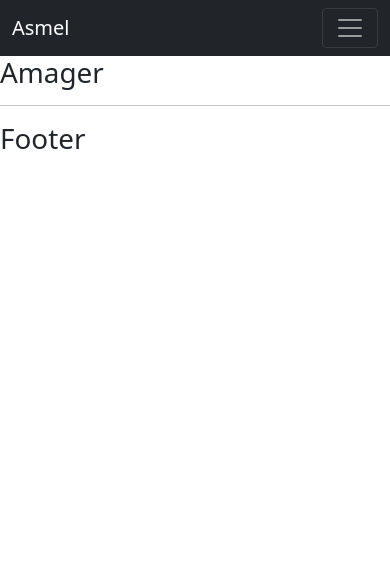
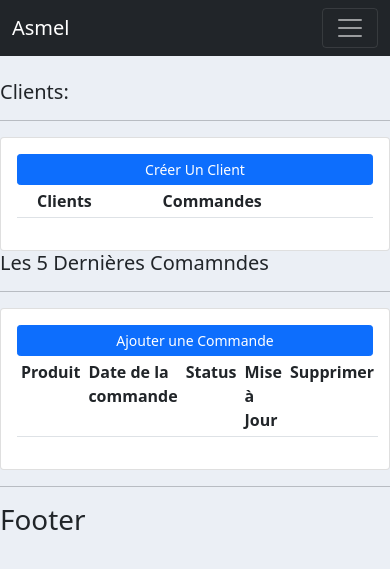
Before and after one commit to SelyanKab/Formation_Django, a Django app: page / in a window 390 px wide. Shown: the top 569 px of the page. Run offline with Django 3.2, Linux system fonts and the light colour scheme; lists and menus that the app fills with data are empty.

Commit message:
Aqaɛed n html

```diff
--- a/templates/main.html
+++ b/templates/main.html
@@ -7,6 +7,17 @@
     <link href="https://cdn.jsdelivr.net/npm/bootstrap@5.0.0-beta3/dist/css/bootstrap.min.css" rel="stylesheet"
           integrity="sha384-eOJMYsd53ii+scO/bJGFsiCZc+5NDVN2yr8+0RDqr0Ql0h+rP48ckxlpbzKgwra6" crossorigin="anonymous">
 
+    <style>
+
+		#logo{
+		}
+
+		body{
+			background-color: #ebeff5;
+		}
+
+
+	</style>
 
 </head>
 <body>
--- a/templates/produit/amager.html
+++ b/templates/produit/amager.html
@@ -2,6 +2,43 @@
 
 {% block amagbar %}
 
-<h1>Amager</h1>
+<br>
+<div class="row">
+	<div class="col-md-5">
+		<h5>Clients:</h5>
+		<hr>
+		<div class="card card-body">
+			<a class="btn btn-primary  btn-sm btn-block" href="">Créer Un Client</a>
+			<table class="table table-sm">
+				<tr>
+					<th></th>
+					<th>Clients</th>
+					<th>Commandes</th>
+				</tr>
+
+			</table>
+		</div>
+	</div>
+
+	<div class="col-md-7">
+		<h5>Les 5 Dernières Comamndes</h5>
+		<hr>
+		<div class="card card-body">
+			<a class="btn btn-primary  btn-sm btn-block" href="">Ajouter une Commande</a>
+			<table class="table table-sm">
+				<tr>
+					<th>Produit</th>
+					<th>Date de la commande</th>
+					<th>Status</th>
+					<th>Mise à Jour</th>
+					<th>Supprimer</th>
+				</tr>
+
+			</table>
+		</div>
+	</div>
+
+</div>
+
 
 {% endblock %}
```
Also changed, not shown: templates/client/amsaɣ.html (+30 -1 lines).
